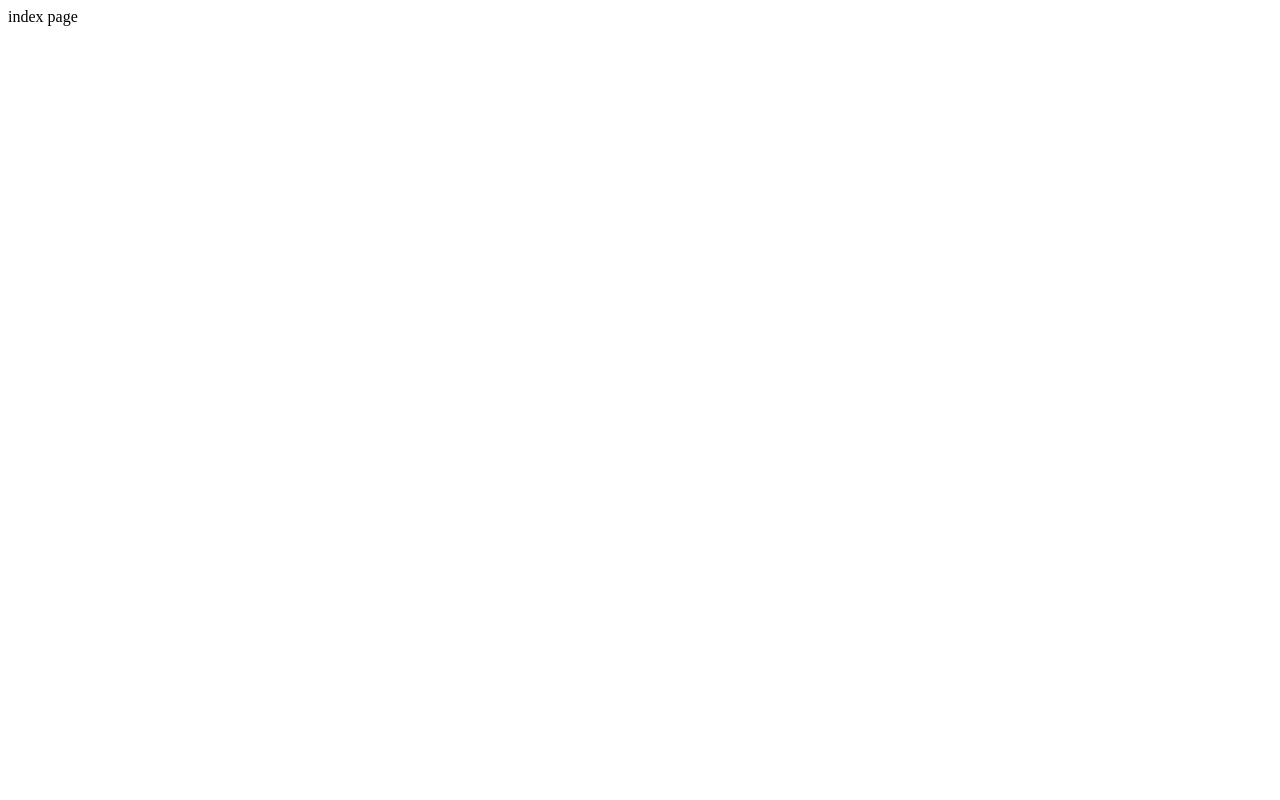
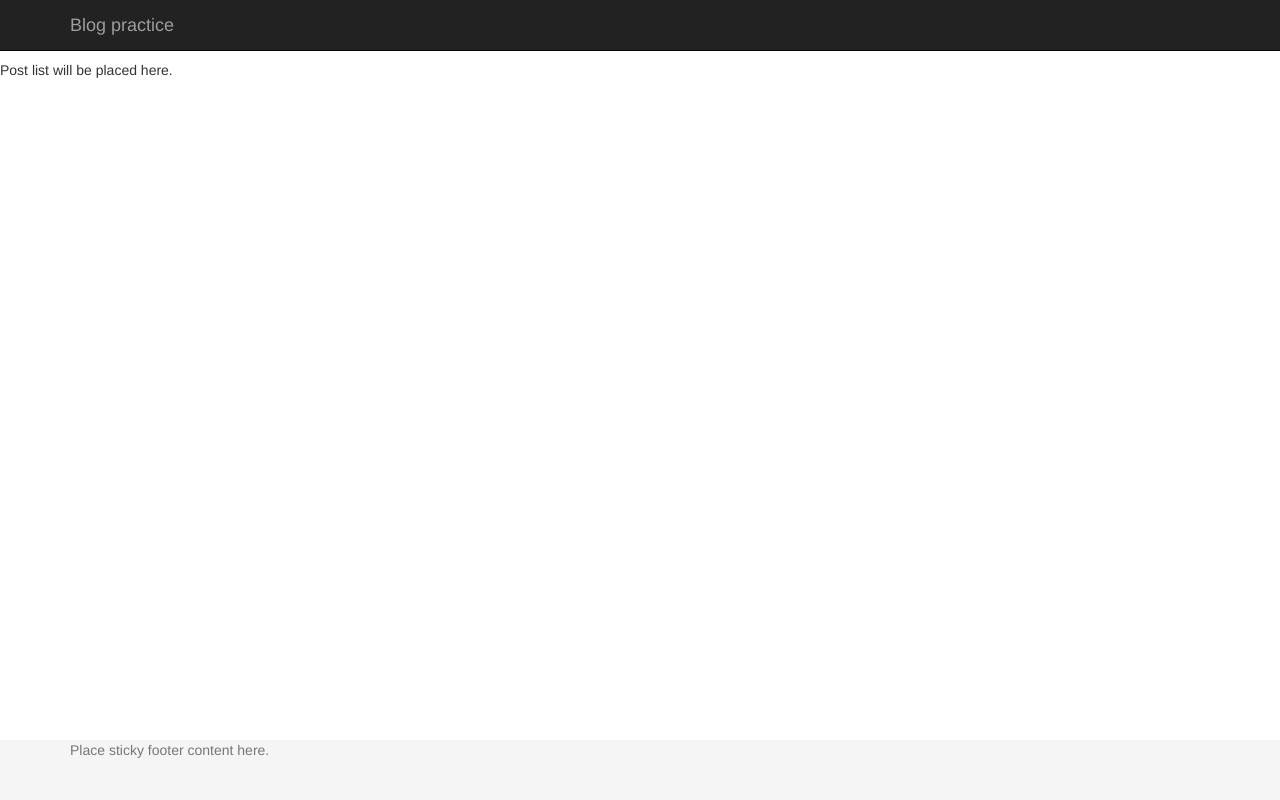
Before and after one commit to songjoonhyuk/messages, a Django app: page / in a window 1280 px wide. Before the commit the page is almost empty. Run offline with Django 3.2, Linux system fonts and the light colour scheme; some libraries are stand-ins or nearby versions.

Commit message:
customize index page

```diff
--- a/blog/templates/blog/index.html
+++ b/blog/templates/blog/index.html
@@ -1 +1,56 @@
-index page
+<!doctype html>
+<html>
+<head>
+<meta charset="utf-8" />
+<title>Blog practice</title>
+<link rel="stylesheet" href="https://maxcdn.bootstrapcdn.com/bootstrap/3.3.6/css/bootstrap.min.css" />
+<style>
+body {
+    padding-top: 60px;
+}
+
+html {
+  position: relative;
+  min-height: 100%;
+}
+
+body {
+  margin-bottom: 60px;
+}
+
+.footer {
+  position: absolute;
+  bottom: 0;
+  width: 100%;
+  height: 60px;
+  background-color: #f5f5f5;
+}
+</style>
+</head>
+
+<body>
+
+<div class="navbar navbar-inverse navbar-fixed-top">
+    <div class="container">
+        <div class="navbar-header">
+            <a class="navbar-brand" href="#">Blog practice</a>
+        </div>
+    </div>
+</div>
+
+{% block content %}
+
+Post list will be placed here.
+
+{% endblock content %}
+
+<div class="footer">
+    <div class="container">
+        <p class="text-muted">Place sticky footer content here.</p>
+    </div>
+</div>
+
+</body>
+
+
+</html>
```
